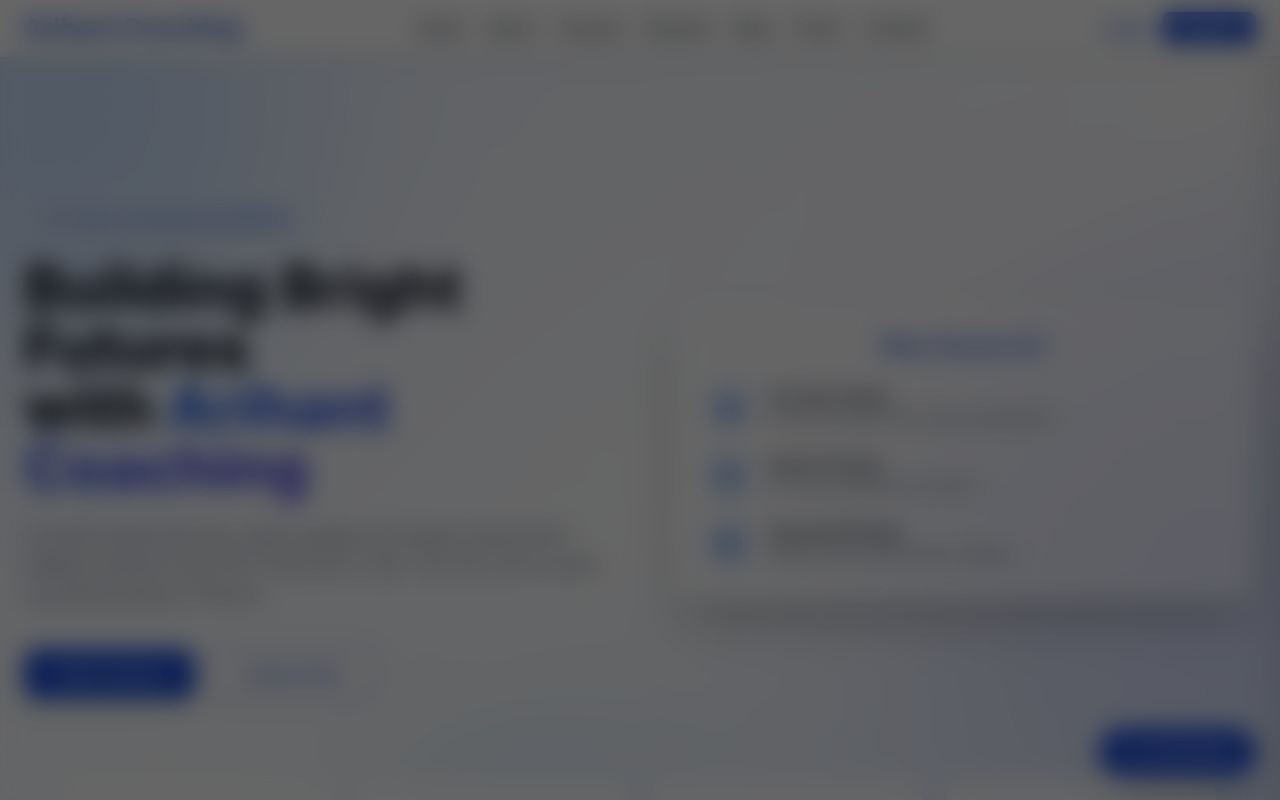
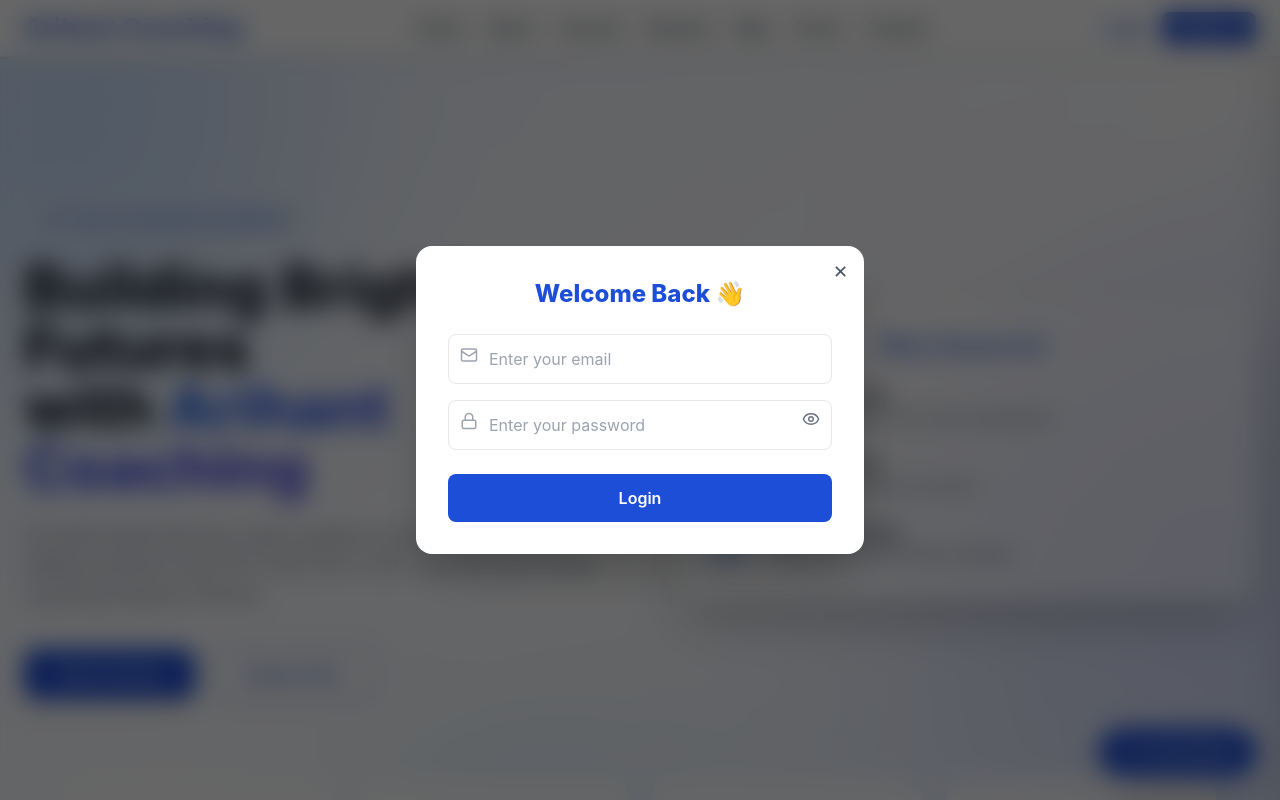
Before and after one commit to Saurabhkamble06-main/Arihant-Coaching, a React (Create React App) app in the folder client/: page / in a window 1280 px wide. Both pictures are taken after a click on the button "Login". Shown: the top 800 px of the page. Built offline with nearby package versions, Linux system fonts and the light colour scheme; no server answers.

Commit message:
Updated login, register, navbar components with API URL fixes

```diff
--- a/client/src/components/LoginPopup.jsx
+++ b/client/src/components/LoginPopup.jsx
@@ -3,14 +3,15 @@ import { Eye, EyeOff, Mail, Lock } from "lucide-react";
 import { motion } from "framer-motion";
 
 export default function LoginPopup({ onClose, onLogin }) {
-
   const [email, setEmail] = useState("");
   const [password, setPassword] = useState("");
   const [showPass, setShowPass] = useState(false);
   const [loading, setLoading] = useState(false);
   const [error, setError] = useState("");
 
-  const API_URL = process.env.REACT_APP_API_URL || "https://arihant-coaching.onrender.com";
+  // ✅ Render Backend
+  const API_URL =
+    process.env.REACT_APP_API_URL || "https://arihant-coaching.onrender.com";
 
   const handleLogin = async () => {
     if (!email || !password) {
@@ -25,7 +26,7 @@ export default function LoginPopup({ onClose, onLogin }) {
       const res = await fetch(`${API_URL}/api/auth/login`, {
         method: "POST",
         headers: { "Content-Type": "application/json" },
-        body: JSON.stringify({ email, password })
+        body: JSON.stringify({ email, password }),
       });
 
       const data = await res.json();
@@ -40,16 +41,20 @@ export default function LoginPopup({ onClose, onLogin }) {
         id: data.user?.id || "",
         name: data.user?.name || email.split("@")[0],
         email: data.user?.email || email,
-        role: data.role || "user"
+        role: data.role || "user",
       };
 
+      // Store token + user
       localStorage.setItem("token", data.token);
       localStorage.setItem("user", JSON.stringify(userData));
 
       onLogin(userData);
       setLoading(false);
+
+      // restore scroll
+      document.body.style.overflow = "auto";
+
       onClose();
-
     } catch (err) {
       console.error("Login error:", err);
       setError("Server error. Try again later.");
@@ -59,7 +64,78 @@ export default function LoginPopup({ onClose, onLogin }) {
 
   return (
     <div className="fixed inset-0 bg-black/60 backdrop-blur-md flex justify-center items-center z-[9999]">
-      {/* popup */}
+      <motion.div
+        initial={{ scale: 0.8, opacity: 0 }}
+        animate={{ scale: 1, opacity: 1 }}
+        transition={{ duration: 0.35 }}
+        className="bg-white w-full max-w-md p-8 rounded-2xl shadow-2xl relative"
+      >
+        {/* Close */}
+        <button
+          onClick={() => {
+            document.body.style.overflow = "auto";
+            onClose();
+          }}
+          className="absolute top-3 right-4 text-gray-600 hover:text-black text-lg"
+        >
+          ✕
+        </button>
+
+        <h2 className="text-2xl font-extrabold text-center text-blue-700 mb-6">
+          Welcome Back 👋
+        </h2>
+
+        {error && (
+          <div className="bg-red-100 text-red-600 text-sm p-2 rounded mb-4 text-center">
+            {error}
+          </div>
+        )}
+
+        {/* Email */}
+        <div className="relative mb-4">
+          <Mail className="absolute left-3 top-3 text-gray-400" size={18} />
+          <input
+            type="email"
+            placeholder="Enter your email"
+            className="w-full border pl-10 p-3 rounded-lg focus:ring-2 focus:ring-blue-500 outline-none"
+            value={email}
+            onChange={(e) => setEmail(e.target.value)}
+            onKeyDown={(e) => e.key === "Enter" && handleLogin()}
+          />
+        </div>
+
+        {/* Password */}
+        <div className="relative mb-6">
+          <Lock className="absolute left-3 top-3 text-gray-400" size={18} />
+          <input
+            type={showPass ? "text" : "password"}
+            placeholder="Enter your password"
+            className="w-full border pl-10 pr-10 p-3 rounded-lg focus:ring-2 focus:ring-blue-500 outline-none"
+            value={password}
+            onChange={(e) => setPassword(e.target.value)}
+            onKeyDown={(e) => e.key === "Enter" && handleLogin()}
+          />
+
+          <button
+            onClick={() => setShowPass(!showPass)}
+            className="absolute right-3 top-2.5 text-gray-500 hover:text-blue-600"
+          >
+            {showPass ? <EyeOff size={18} /> : <Eye size={18} />}
+          </button>
+        </div>
+
+        {/* Login Button */}
+        <motion.button
+          whileHover={{ scale: 1.03 }}
+          whileTap={{ scale: 0.95 }}
+          onClick={handleLogin}
+          disabled={loading}
+          className={`w-full py-3 rounded-lg text-white font-semibold transition
+            ${loading ? "bg-gray-400" : "bg-blue-700 hover:bg-blue-800"}`}
+        >
+          {loading ? "Logging in..." : "Login"}
+        </motion.button>
+      </motion.div>
     </div>
   );
 }
--- a/client/src/components/Navbar.jsx
+++ b/client/src/components/Navbar.jsx
@@ -24,20 +24,29 @@ export default function Navbar({
     if (navRef.current) {
       setNavHeight(navRef.current.offsetHeight);
     }
-
     const handleResize = () => {
       if (navRef.current) {
         setNavHeight(navRef.current.offsetHeight);
       }
     };
-
     window.addEventListener("resize", handleResize);
     return () => window.removeEventListener("resize", handleResize);
   }, []);
 
+  // 🔥 Close mobile menu and unlock scroll
+  const closeMenu = () => {
+    document.body.style.overflow = "auto";
+    setMenuOpen(false);
+  };
+
+  const openMenu = () => {
+    document.body.style.overflow = "hidden";
+    setMenuOpen(true);
+  };
+
   const handleNavClick = (action) => {
-    action();
-    setMenuOpen(false);
+    if (action) action();
+    closeMenu();
   };
 
   return (
@@ -111,20 +120,20 @@ export default function Navbar({
 
           {/* MOBILE MENU ICON */}
           <div className="md:hidden">
-            <button onClick={() => setMenuOpen(true)}>
+            <button onClick={openMenu}>
               <Menu size={28} />
             </button>
           </div>
         </div>
       </nav>
 
-      {/* ✅ AUTO SPACER (Fix Header Overlap Issue) */}
+      {/* Spacer */}
       <div style={{ height: navHeight }}></div>
 
       {/* ================= MOBILE BACKDROP ================= */}
       {menuOpen && (
         <div
-          onClick={() => setMenuOpen(false)}
+          onClick={closeMenu}
           className="fixed inset-0 bg-black/40 z-40"
         />
       )}
@@ -136,7 +145,7 @@ export default function Navbar({
       >
         <div className="flex justify-between items-center px-5 py-4 border-b">
           <h3 className="text-lg font-bold text-blue-700">Menu</h3>
-          <button onClick={() => setMenuOpen(false)}>
+          <button onClick={closeMenu}>
             <X size={26} />
           </button>
         </div>
@@ -160,7 +169,7 @@ export default function Navbar({
                 <button
                   onClick={() => {
                     onChangePassword();
-                    setMenuOpen(false);
+                    closeMenu();
                   }}
                   className="border border-blue-700 text-blue-700 px-3 py-1 rounded-lg"
                 >
@@ -170,7 +179,7 @@ export default function Navbar({
                 <button
                   onClick={() => {
                     onLogout();
-                    setMenuOpen(false);
+                    closeMenu();
                   }}
                   className="bg-red-600 text-white px-3 py-1 rounded-lg"
                 >
@@ -182,7 +191,7 @@ export default function Navbar({
                 <button
                   onClick={() => {
                     onLogin();
-                    setMenuOpen(false);
+                    closeMenu();
                   }}
                   className="text-blue-700 font-semibold"
                 >
@@ -192,7 +201,7 @@ export default function Navbar({
                 <button
                   onClick={() => {
                     onRegister();
-                    setMenuOpen(false);
+                    closeMenu();
                   }}
                   className="bg-blue-700 text-white px-4 py-1 rounded-lg"
                 >
```
Also changed, not shown: client/src/components/RegisterPopup.jsx (+59 -20 lines).
